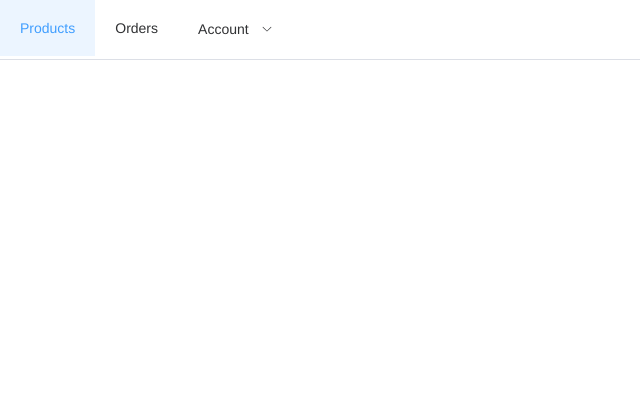
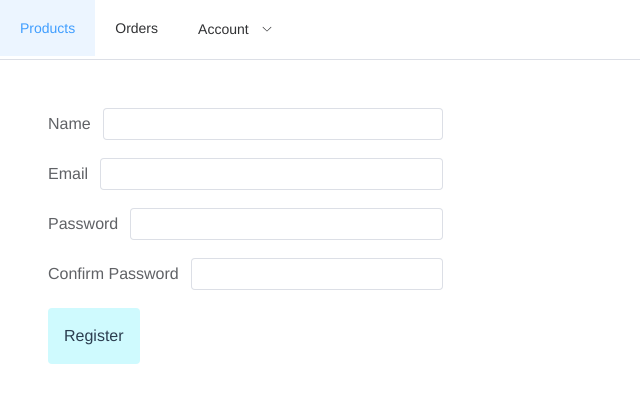
Before and after one commit to catabozan/scriptics-cc-frontend, a Vue app: page /register in a window 1280 px wide. Shown: the top 402 px of the page, without its empty margins (0-640 px from the left). Built offline with nearby package versions, Linux system fonts and the light colour scheme.

Commit message:
feat: register user

```diff
--- /dev/null
+++ b/src/components/ErrorList.vue
@@ -0,0 +1,34 @@
+<template>
+  <div v-if="hasErrors">
+    <span class="text-lg text-red-700">
+      {{ message }}
+    </span>
+    <ol>
+      <li v-for="(fieldErrors, index) in errors" :key="index">
+        <ol class="list-disc">
+          <li v-for="error in fieldErrors" :key="error">{{ error }}</li>
+        </ol>
+      </li>
+    </ol>
+  </div>
+</template>
+
+<script>
+export default {
+  props: {
+    errors: {
+      required: true,
+      type: Object,
+    },
+    message: {
+      default: "The information is invalid",
+      type: String,
+    },
+  },
+  computed: {
+    hasErrors() {
+      return Object.keys(this.errors).length > 0;
+    },
+  },
+};
+</script>
--- a/src/main.js
+++ b/src/main.js
@@ -10,7 +10,7 @@ import "./index.css";
 import "element-plus/dist/index.css";
 
 axios.defaults.withCredentials = true;
-axios.defaults.baseURL = "http://localhost/api";
+axios.defaults.baseURL = "http://localhost";
 
 createApp(App)
   .use(store)
--- a/src/router/index.js
+++ b/src/router/index.js
@@ -1,7 +1,13 @@
 import { createRouter, createWebHistory } from "vue-router";
 import ProductsView from "../views/ProductsView.vue";
+import RegisterView from "../views/Auth/RegisterView.vue";
 
 const routes = [
+  {
+    path: "/register",
+    name: "register",
+    component: RegisterView,
+  },
   {
     path: "/",
     name: "home",
--- /dev/null
+++ b/src/views/Auth/RegisterView.vue
@@ -0,0 +1,62 @@
+<template>
+  <div class="flex flex-col m-auto p-12">
+    <ProductCard v-if="product" :product="product" :orderAction="false" />
+    <form @submit.prevent="register">
+      <el-form-item class="w-1/3" label="Name">
+        <el-input v-model="form.name" />
+      </el-form-item>
+      <el-form-item class="w-1/3" label="Email">
+        <el-input v-model="form.email" />
+      </el-form-item>
+      <el-form-item class="w-1/3" label="Password">
+        <el-input type="password" v-model="form.password" />
+      </el-form-item>
+      <el-form-item class="w-1/3" label="Confirm Password">
+        <el-input type="password" v-model="form.password_confirmation" />
+      </el-form-item>
+      <button type="submit" class="p-4 bg-cyan-100 rounded">Register</button>
+    </form>
+    <ErrorList :errors="errors" />
+  </div>
+</template>
+
+<script>
+import ErrorList from "@/components/ErrorList.vue";
+
+export default {
+  components: {
+    ErrorList,
+  },
+  data() {
+    return {
+      form: {
+        name: "",
+        email: "",
+        password: "",
+        password_confirmation: "",
+      },
+      errors: {},
+    };
+  },
+  methods: {
+    register() {
+      // CSRF Token
+      this.$http.get("/sanctum/csrf-cookie").then(() => {
+        // register user
+        this.$http
+          .post("/register", this.form)
+          .then(() => {
+            // fetch authenticated's user data
+            this.$http.get("/api/user").then((res) => {
+              this.$store.commit("setUser", res.data.data);
+              this.$router.push("/");
+            });
+          })
+          .catch((res) => {
+            this.errors = res.response.data.errors;
+          });
+      });
+    },
+  },
+};
+</script>
--- a/src/views/OrderProductView.vue
+++ b/src/views/OrderProductView.vue
@@ -13,27 +13,25 @@
       </button>
     </form>
     <h2 class="text-lg font-bold">{{ orderMessage }}</h2>
-    <ol v-if="errors">
-      <li v-for="(fieldErrors, index) in errors" :key="index">
-        <ol class="list-disc">
-          <li v-for="error in fieldErrors" :key="error">{{ error }}</li>
-        </ol>
-      </li>
-    </ol>
+    <ErrorList :errors="errors" />
   </div>
 </template>
 
 <script>
 import ProductCard from "@/components/ProductCard.vue";
+import ErrorList from "@/components/ErrorList.vue";
 
 export default {
   components: {
     ProductCard,
+    ErrorList,
   },
   created() {
-    this.$http.get("/products/" + this.$route.params.productId).then((res) => {
-      this.product = res.data.data;
-    });
+    this.$http
+      .get("api/products/" + this.$route.params.productId)
+      .then((res) => {
+        this.product = res.data.data;
+      });
   },
   data() {
     return {
@@ -42,7 +40,7 @@ export default {
         address: "",
         phone_number: "",
       },
-      errors: [],
+      errors: {},
       orderMessage: "",
       orderPlaced: false,
     };
@@ -50,18 +48,15 @@ export default {
   methods: {
     placeOrder() {
       this.$http
-        .post("/orders/" + this.$route.params.productId, this.form)
+        .post("api/orders/" + this.$route.params.productId, this.form)
         .then((res) => {
-          console.log(res);
-          this.errors = [];
+          this.errors = {};
           this.orderMessage =
             "Order placed successfully (order #" + res.data.data.id + ")";
           this.orderPlaced = true;
         })
         .catch((err) => {
-          console.log(err);
-          this.errors = err.response.data.errors;
-          this.orderMessage = "The information is invalid";
+          this.errors = err.response.data.errors ?? {};
         });
     },
   },
--- a/src/views/ProductsView.vue
+++ b/src/views/ProductsView.vue
@@ -17,8 +17,7 @@ export default {
     ProductCard,
   },
   created() {
-    this.$http.get("/products").then((res) => {
-      console.log(res);
+    this.$http.get("api/products").then((res) => {
       this.products = res.data.data;
       this.pagination = res.data.links;
     });
```
